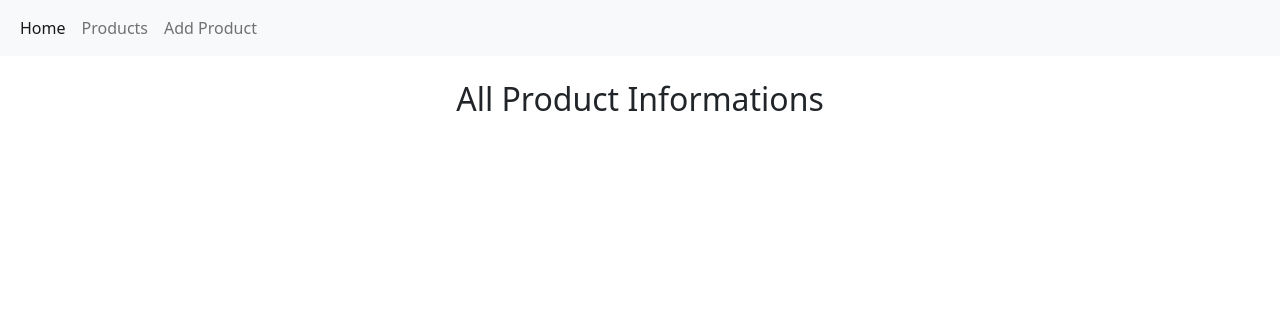
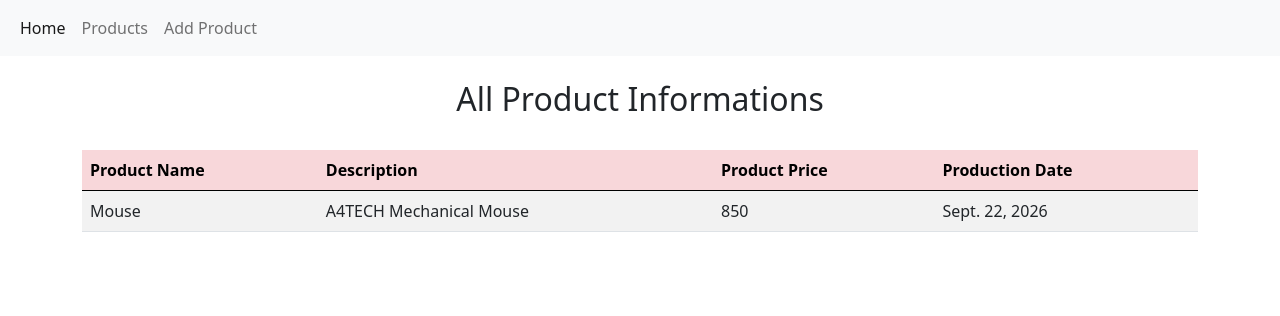
Before and after one commit to Dewan-Minhajul-Islam/IMS-Project, a Django app: page /products/ in a window 1280 px wide. Shown: the top 316 px of the page. Run offline with Django 5.2, Linux system fonts and the light colour scheme; data comes from the database, SQL or seed files in the repository; both versions use the stored data as it was after the commit.

Commit message:
Create Product View and show Informations to user

```diff
--- a/Inventory_Project/products/models.py
+++ b/Inventory_Project/products/models.py
@@ -9,7 +9,7 @@ class ProductModel(models.Model):
 
     price = models.PositiveIntegerField()
 
-    production_date = models.DateField()
+    production_date = models.DateField(verbose_name='Production Date')
 
     def __str__(self):
         return f'{self.name} - {self.price} BDT'
--- a/Inventory_Project/products/templates/all-product.html
+++ b/Inventory_Project/products/templates/all-product.html
@@ -1,14 +1,34 @@
 {% extends 'layout/base.html' %}
 
-
 {% block title %}
-    Product List
-{% endblock title %}
-
-
+  Product List
+{% endblock %}
 
 {% block content %}
-    <br>
-    <center><h2>All Product Informations</h2></center><br>
+  <br />
+  <center>
+    <h2>All Product Informations</h2>
+  </center><br />
 
-{% endblock content %}
+  <table class="table table-striped">
+    <thead>
+      <tr class="table-danger">
+        <th>Product Name</th>
+        <th>Description</th>
+        <th>Product Price</th>
+        <th>Production Date</th>
+      </tr>
+    </thead>
+
+    <tbody>
+      {% for data in p_data %}
+        <tr>
+          <td>{{data.name}}</td>
+          <td>{{data.description}}</td>
+          <td>{{data.price}}</td>
+          <td>{{data.production_date}}</td>
+        </tr>
+      {% endfor %}
+    </tbody>
+  </table>
+{% endblock %}
--- a/Inventory_Project/products/views.py
+++ b/Inventory_Project/products/views.py
@@ -1,4 +1,6 @@
 from django.shortcuts import render
+from products.models import ProductModel
+
 
 # Create your views here.
 def home_view(request):
@@ -8,7 +10,13 @@ def home_view(request):
 
 def product_view(request):
 
-    return render(request, 'all-product.html')
+    pr_data = ProductModel.objects.all()
+
+    context = {
+        'p_data' : pr_data
+    }
+
+    return render(request, 'all-product.html', context)
 
 
 def product_form(request):
```
Also changed, not shown: Inventory_Project/db.sqlite3, Inventory_Project/products/migrations/0002_alter_productmodel_production_date.py (added).
